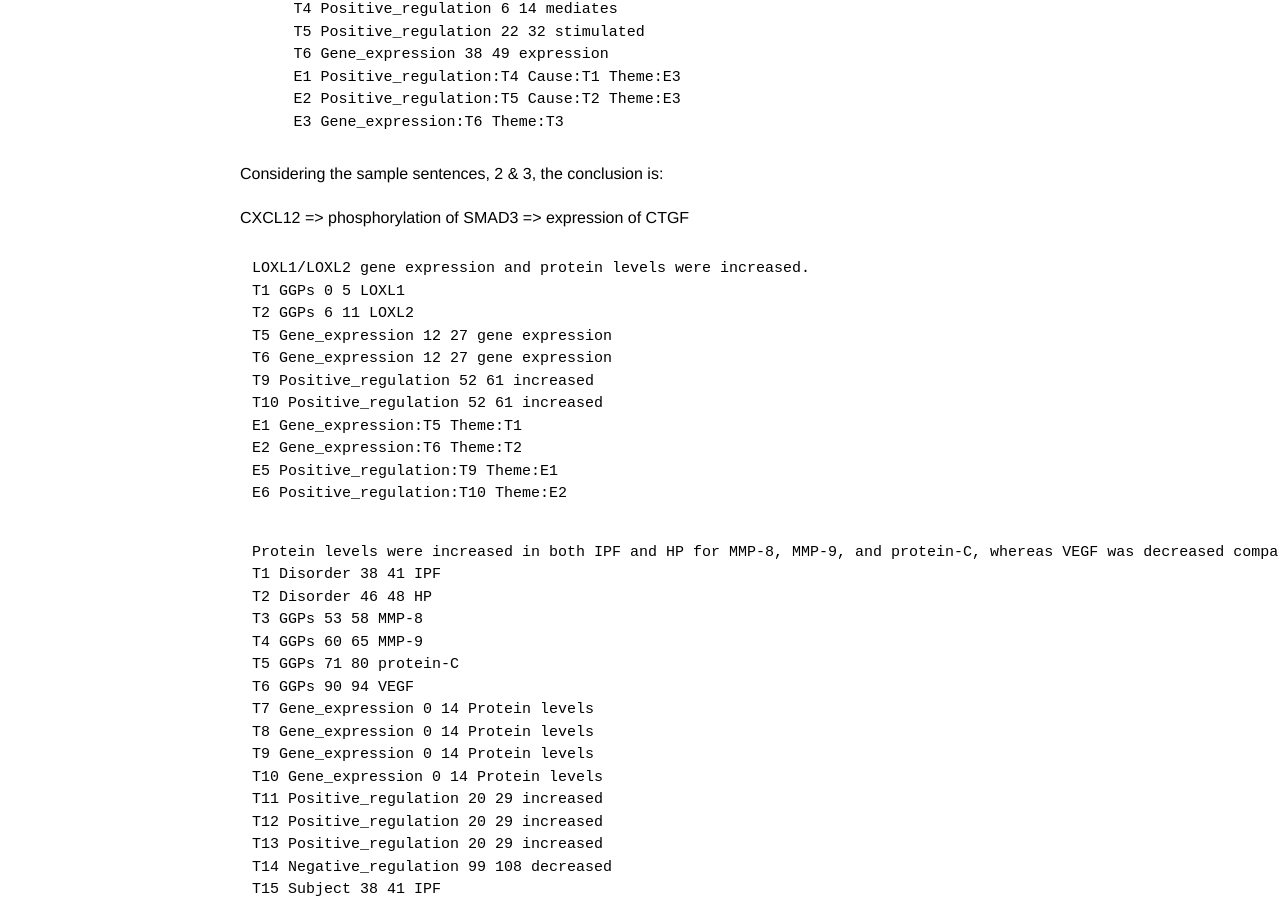
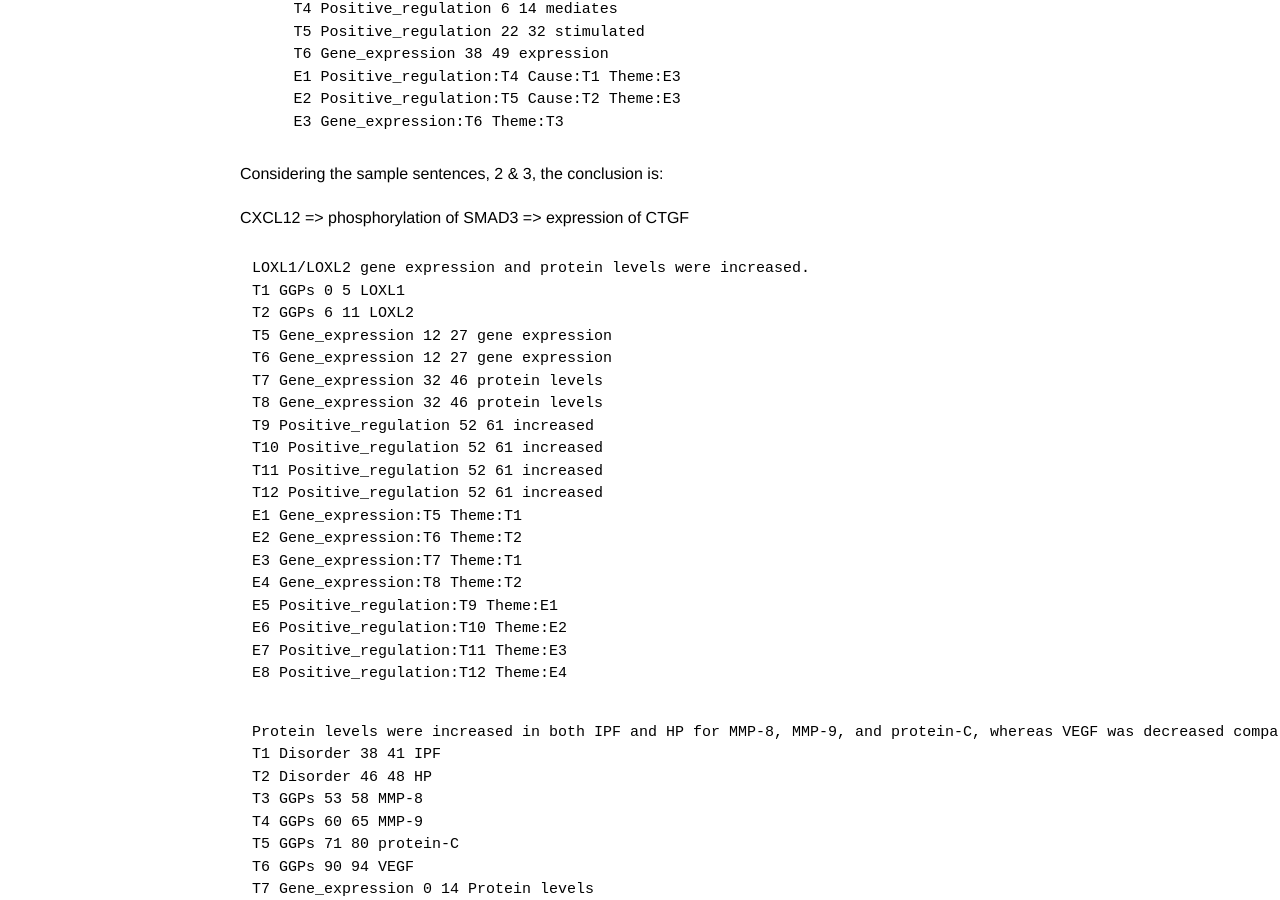
Before and after one commit to ezcatdb/molbiol_lung_corpus-guidelines, a Jekyll site: the page built from _event/Positive_regulation.md, in a window 1280 px wide and 900 px high, scrolled down 1759 px. Built offline with Jekyll 4.4.1, drawn with Linux system fonts in a browser that asks for light colours.

```diff
--- a/_event/Positive_regulation.md
+++ b/_event/Positive_regulation.md
@@ -93,6 +93,29 @@ T1 GGPs 0 5 LOXL1
 T2 GGPs 6 11 LOXL2
 T5 Gene_expression 12 27 gene expression
 T6 Gene_expression 12 27 gene expression
+T7 Gene_expression 32 46 protein levels
+T8 Gene_expression 32 46 protein levels
+T9 Positive_regulation 52 61 increased
+T10 Positive_regulation 52 61 increased
+T11 Positive_regulation 52 61 increased
+T12 Positive_regulation 52 61 increased
+E1 Gene_expression:T5 Theme:T1
+E2 Gene_expression:T6 Theme:T2
+E3 Gene_expression:T7 Theme:T1
+E4 Gene_expression:T8 Theme:T2
+E5 Positive_regulation:T9 Theme:E1
+E6 Positive_regulation:T10 Theme:E2
+E7 Positive_regulation:T11 Theme:E3
+E8 Positive_regulation:T12 Theme:E4
+~~~
+
+<!--
+~~~ ann
+LOXL1/LOXL2 gene expression and protein levels were increased.
+T1 GGPs 0 5 LOXL1
+T2 GGPs 6 11 LOXL2
+T5 Gene_expression 12 27 gene expression
+T6 Gene_expression 12 27 gene expression
 T9 Positive_regulation 52 61 increased
 T10 Positive_regulation 52 61 increased
 E1 Gene_expression:T5 Theme:T1
@@ -101,7 +124,6 @@ E5 Positive_regulation:T9 Theme:E1
 E6 Positive_regulation:T10 Theme:E2
 ~~~
 
-<!--
 ~~~ ann
 LOXL1/LOXL2 gene expression and protein levels were increased.
 T1 GGPs 0 5;12 16 LOXL1 gene
```
